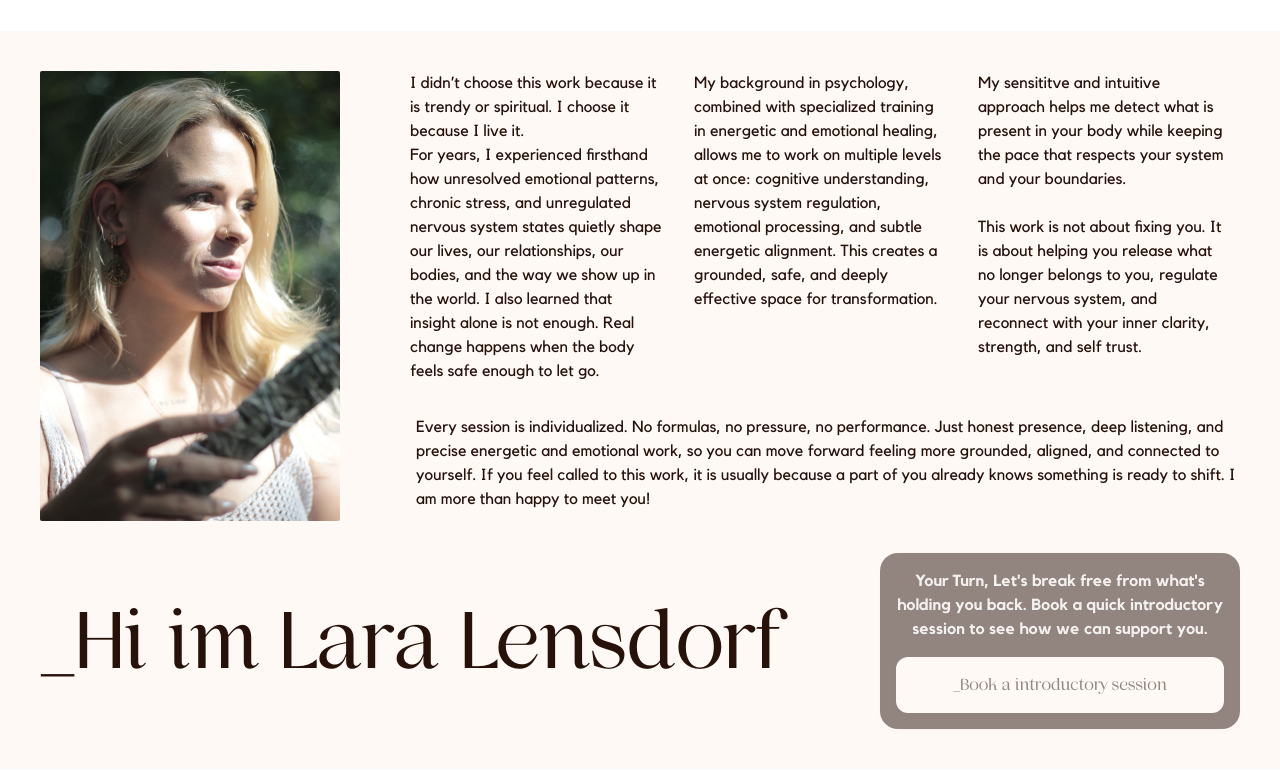
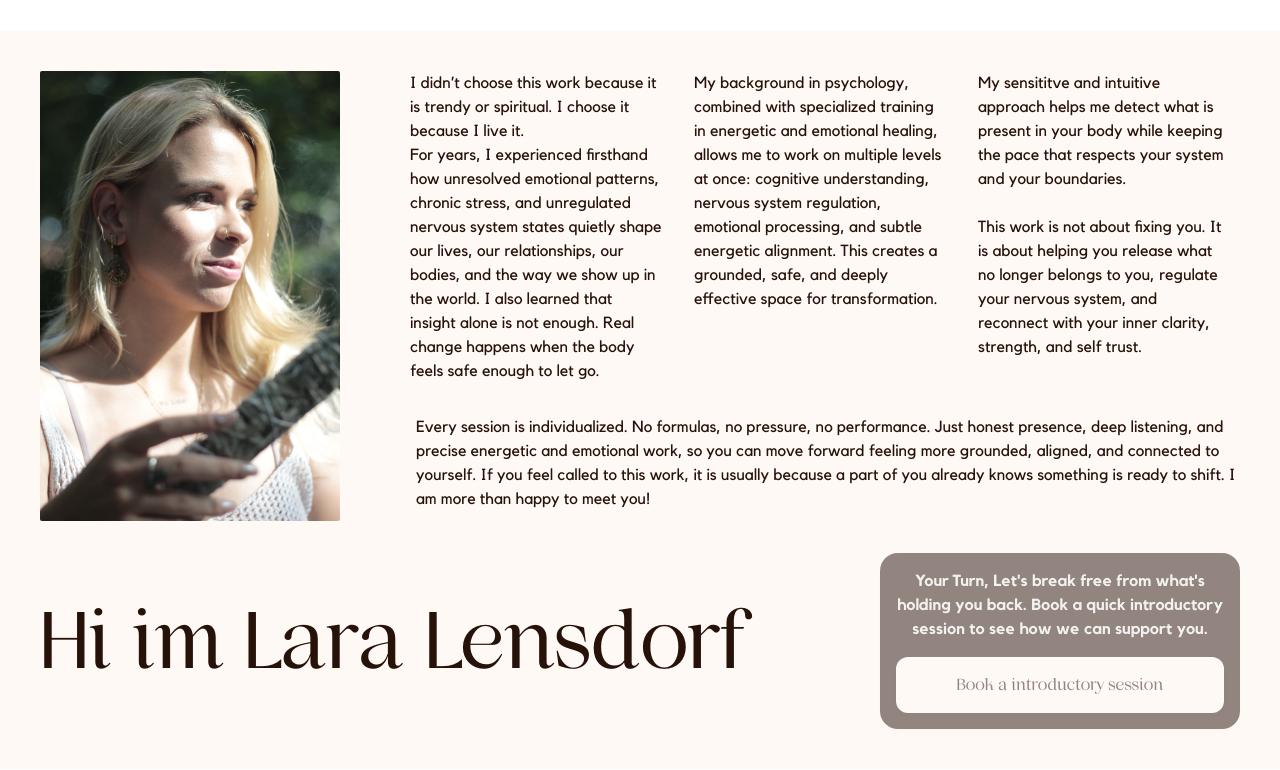
Before and after one commit to teusto/laraland, a React (Vite) app: page /about in a window 1280 px wide. Shown: the top 770 px of the page. Built offline with nearby package versions, Linux system fonts and the light colour scheme.

Commit message:
fix: grammar checking

```diff
--- a/src/routes/about.tsx
+++ b/src/routes/about.tsx
@@ -85,12 +85,12 @@ const About = () => {
 
             <section className={styles.bottom}>
                 <div className={styles.title_wrapper}>
-                    <h2 className={styles.about_title} ref={titleRef}>_Hi im Lara Lensdorf</h2>
+                    <h2 className={styles.about_title} ref={titleRef}>Hi im Lara Lensdorf</h2>
                 </div>
 
                 <div className={styles.final_section}>
                     <p className={styles.about_you_text}>Your Turn, Let's break free from what's holding you back. Book a quick introductory session to see how we can support you.</p>
-                    <a href="https://calendly.com/laralensdorf/30min" target="_blank" rel="noopener noreferrer" className={styles.contacts_content_cta} >_Book a introductory session</a>
+                    <a href="https://calendly.com/laralensdorf/30min" target="_blank" rel="noopener noreferrer" className={styles.contacts_content_cta} >Book a introductory session</a>
                 </div>
             </section>
         </div>
--- a/src/sections/Cards.tsx
+++ b/src/sections/Cards.tsx
@@ -8,7 +8,7 @@ const srcVideo2 = "/assets/videos/vid2.mp4";
 const Cards = () => {
     return (
         <div className={styles.cards_wrapper}>
-            <h2 className={styles.cards_title}>How I Can Help You</h2>
+            <h2 className={styles.cards_title}>How I Can Help You:</h2>
             <ul className={styles.card_list}>
                 <li className={styles.card}>
                     <h3>1. Energy Healing Session</h3>
--- a/src/sections/Contacts.tsx
+++ b/src/sections/Contacts.tsx
@@ -9,7 +9,7 @@ const Contacts = () => {
             <h2>Contact</h2>
             <div className={style.contacts_content}>
                 <p>Would you like to talk to me first?</p>
-                <a href="https://calendly.com/laralensdorf/30min" target="_blank" rel="noopener noreferrer" className={style.contacts_content_cta} >_Book a intro session</a>
+                <a href="https://calendly.com/laralensdorf/30min" target="_blank" rel="noopener noreferrer" className={style.contacts_content_cta} >Book a intro session</a>
             </div>
             <div className={style.contacts_social}>
                 {/* <div><SiTiktok /></div>
--- a/src/sections/Explanation.tsx
+++ b/src/sections/Explanation.tsx
@@ -5,7 +5,7 @@ const Explanation = () => {
     //TODO: This will transform in pictures probably
     return (
         <div className={styles.explanation_wrapper}>
-            <h2>What My Work Helps With?</h2>
+            <h2>What My Work Helps With:</h2>
             <div className={styles.explanation_container}>
                 <motion.div className={styles.explanation_item} initial={{ opacity: 0, y: 60 }} whileInView={{ opacity: 1, y: 0 }} transition={{ duration: 1 }}>
                     <h3>Emotional overwhelm & stress</h3>
--- a/src/sections/Intro.tsx
+++ b/src/sections/Intro.tsx
@@ -8,7 +8,7 @@ const Intro = () => {
             <motion.div className={styles.intro_text} initial={{ opacity: 0, y: 60 }} whileInView={{ opacity: 1, y: 0 }} transition={{ duration: 1 }}>
                 <p className={styles.intro_text_sub}>_Intro</p>
                 <p className={styles.intro_text_title}>Lara Lensdorf<br />Energetic Emotional Healing |  Somatic Alignment</p>
-                <Link to="/about" className={styles.intro_text_cta}>_Know more about me</Link>
+                <Link to="/about" className={styles.intro_text_cta}>Know more about me</Link>
             </motion.div>
             {/*<video src="" />*/}
         </div>
```
